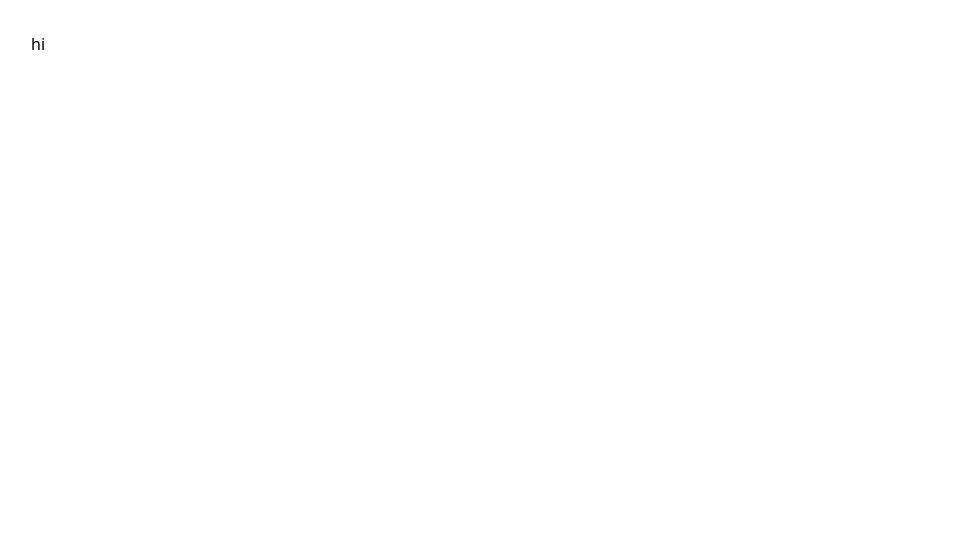
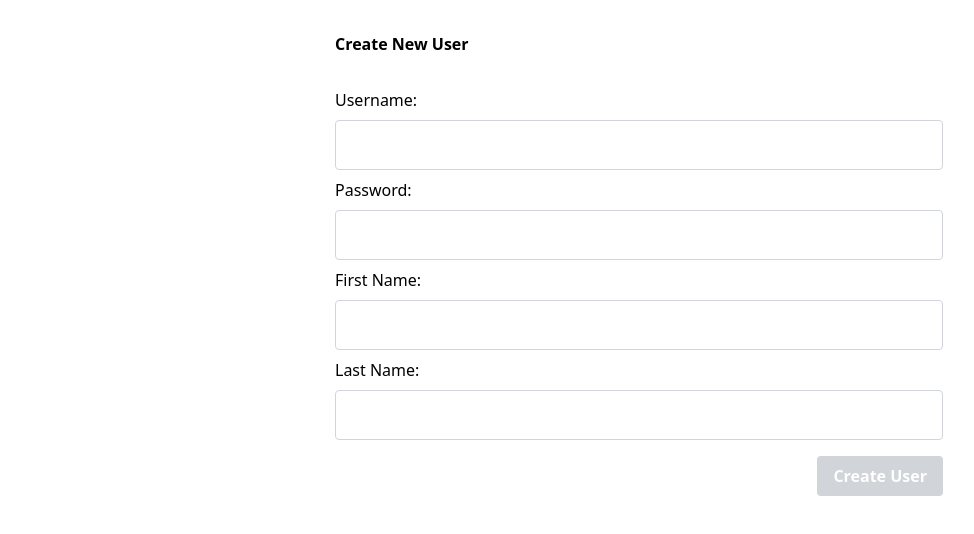
Before and after one commit to Ghatzi/vue-crud-json, a Vue app: page /users/add in a window 1280 px wide. Shown: the top 534 px of the page, without its empty margins (1-975 px from the left). Built offline with nearby package versions, Linux system fonts and the light colour scheme; data requests are answered from the project's data file.

Commit message:
add store

```diff
--- a/data/db.json
+++ b/data/db.json
@@ -2,18 +2,18 @@
   "users": [
     {
       "id": 1,
-      "username": "jondoe222",
-      "password": "!12345",
+      "username": "jondoe123",
+      "password": "12345",
       "firstName": "jon",
-      "lastName": "doe333",
+      "lastName": "doe",
       "isAdmin": true,
       "createdDate": "10/05/2023, 23:04:52",
-      "updatedDate": "10/05/2023, 23:55:14"
+      "updatedDate": "11/05/2023, 16:36:04"
     },
     {
       "id": 2,
-      "username": "janedoe987",
-      "password": "!12345",
+      "username": "janedoe123",
+      "password": "12345",
       "firstName": "jane",
       "lastName": "doe",
       "isAdmin": false,
@@ -22,30 +22,30 @@
     },
     {
       "id": 3,
-      "username": "hgjhjhjh",
-      "password": "jjjjjjjj",
-      "firstName": "ggdg",
-      "lastName": "rerer",
+      "username": "georgehatzi123",
+      "password": "12345",
+      "firstName": "george",
+      "lastName": "hatzi",
       "isAdmin": false,
       "createdDate": "10/05/2023, 23:04:52",
       "updatedDate": "10/05/2023, 23:04:52"
     },
     {
       "id": 4,
-      "username": "aaa",
-      "password": "ssssss",
-      "firstName": "ffff",
-      "lastName": "ggggjjj",
-      "isAdmin": false,
+      "username": "bobbielava",
+      "password": "12345",
+      "firstName": "bobbie",
+      "lastName": "lava",
+      "isAdmin": true,
       "createdDate": "10/05/2023, 23:04:52",
-      "updatedDate": "11/05/2023, 00:01:56"
+      "updatedDate": "11/05/2023, 15:20:39"
     },
     {
       "id": 5,
-      "username": "jjj",
-      "password": "kkk",
-      "firstName": "lll",
-      "lastName": "llll",
+      "username": "ikaroshatzi",
+      "password": "12345",
+      "firstName": "ikaros",
+      "lastName": "hatzi",
       "isAdmin": false,
       "createdDate": "10/05/2023, 23:04:52",
       "updatedDate": "11/05/2023, 13:25:38"
--- a/package.json
+++ b/package.json
@@ -12,6 +12,7 @@
     "@fortawesome/fontawesome-svg-core": "^6.4.0",
     "@fortawesome/free-solid-svg-icons": "^6.4.0",
     "@fortawesome/vue-fontawesome": "^3.0.3",
+    "pinia": "^2.0.36",
     "vue": "^3.2.47",
     "vue-router": "^4.1.6"
   },
--- a/src/features/AddUser.vue
+++ b/src/features/AddUser.vue
@@ -1,7 +1,124 @@
-<script setup lang="ts"></script>
+<script setup lang="ts">
+import { ref, computed, onMounted } from 'vue';
+import { useUsers } from '../store/useUsers';
+
+onMounted(() => {
+  store.fetchUsers();
+});
+
+const store = useUsers();
+
+const username = ref<string>('');
+const password = ref<string>('');
+const firstName = ref<string>('');
+const lastName = ref<string>('');
+const isDisabled = ref<boolean>(true);
+
+const getNewId = computed(() => {
+  return store.getUsersLength + 1;
+});
+
+const handleSubmit = async () => {
+  const date = new Date().toLocaleString();
+
+  const createUser = {
+    id: getNewId.value,
+    username: username.value,
+    password: password.value,
+    firstName: firstName.value,
+    lastName: lastName.value,
+    isAdmin: false,
+    createdDate: date,
+    updatedDate: date
+  };
+
+  const createOptions = {
+    method: 'POST',
+    headers: {
+      'Content-Type': 'application/json'
+    },
+    body: JSON.stringify(createUser)
+  };
+
+  try {
+    await fetch(`http://localhost:5000/users/`, createOptions);
+    store.fetchUsers();
+  } catch (err) {
+    console.log(err);
+  }
+};
+
+const checkIsValidated = () => {
+  if (
+    !username.value ||
+    !password.value ||
+    !firstName.value ||
+    !lastName.value
+  ) {
+    isDisabled.value = true;
+  } else {
+    isDisabled.value = false;
+  }
+};
+</script>
 
 <template>
-  <div>hi</div>
+  <div class="wrapper">
+    <h2>Create New User</h2>
+
+    <form @submit.prevent="handleSubmit">
+      <label htmlFor="username">Username: </label>
+      <input
+        type="text"
+        id="username"
+        v-model="username"
+        @input="checkIsValidated"
+      />
+
+      <label htmlFor="password">Password: </label>
+      <input
+        type="password"
+        id="password"
+        v-model="password"
+        @input="checkIsValidated"
+      />
+
+      <label htmlFor="firstName">First Name: </label>
+      <input
+        type="text"
+        id="firstName"
+        v-model="firstName"
+        @input="checkIsValidated"
+      />
+
+      <label htmlFor="lastName">Last Name: </label>
+      <input
+        type="text"
+        id="lastName"
+        v-model="lastName"
+        @input="checkIsValidated"
+      />
+
+      <div class="flex justify-end mt-2">
+        <button
+          title="Create User"
+          class="btn"
+          :class="isDisabled ? 'btn-gray' : 'btn-blue'"
+          :disabled="isDisabled"
+        >
+          Create User
+        </button>
+      </div>
+    </form>
+  </div>
 </template>
 
-<style lang="postcss" scoped></style>
+<style scoped lang="postcss">
+.wrapper {
+  @apply w-6/12 m-auto;
+
+  h2 {
+    @apply mb-8 font-bold;
+  }
+}
+</style>
--- a/src/features/EditUser.vue
+++ b/src/features/EditUser.vue
@@ -14,6 +14,7 @@ const username = ref<string>('');
 const password = ref<string>('');
 const lastName = ref<string>('');
 const isAdmin = ref<string>('');
+const originalUsername = ref<string>('');
 const isDisabled = ref<boolean>(true);
 
 const getUserById = async () => {
@@ -24,6 +25,7 @@ const getUserById = async () => {
     password.value = data.password;
     lastName.value = data.lastName;
     isAdmin.value = data.isAdmin;
+    originalUsername.value = data.username;
   } catch (err) {
     console.log(err);
   }
@@ -55,9 +57,9 @@ const handleSubmit = async () => {
 
 const checkIsValidated = () => {
   if (
-    username.value === '' ||
-    password.value === '' ||
-    lastName.value === '' ||
+    !username.value ||
+    !password.value ||
+    !lastName.value ||
     Boolean(isAdmin.value) !== Boolean(isAdmin.value)
   ) {
     isDisabled.value = true;
@@ -69,7 +71,7 @@ const checkIsValidated = () => {
 
 <template>
   <div class="wrapper">
-    <h2>Edit {{ username }}</h2>
+    <h2>Edit {{ originalUsername }}</h2>
 
     <form @submit.prevent="handleSubmit">
       <label htmlFor="username">Username: </label>
@@ -104,12 +106,12 @@ const checkIsValidated = () => {
 
       <div class="flex justify-end mt-2">
         <button
-          title="Update"
+          title="Update User"
           class="btn"
           :class="isDisabled ? 'btn-gray' : 'btn-blue'"
           :disabled="isDisabled"
         >
-          Update
+          Update User
         </button>
       </div>
     </form>
--- a/src/features/UserRow.vue
+++ b/src/features/UserRow.vue
@@ -32,7 +32,13 @@ const router = useRouter();
 </template>
 
 <style lang="postcss" scoped>
-table td {
-  padding: 1em 0;
+table {
+  td {
+    @apply py-4;
+  }
+
+  td:not(:first-child) {
+    @apply capitalize;
+  }
 }
 </style>
--- a/src/features/UsersList.vue
+++ b/src/features/UsersList.vue
@@ -56,14 +56,16 @@ const handleDelete = async (id: number) => {
         <th>Delete</th>
       </tr>
     </thead>
-    <tbody class="text-center capitalize">
+    <tbody class="text-center">
       <UserRow :users="users" @handle-delete="handleDelete"></UserRow>
     </tbody>
   </table>
 </template>
 
 <style scoped lang="postcss">
-table th {
-  padding: 1em 0;
+table {
+  th {
+    @apply py-4;
+  }
 }
 </style>
--- a/src/main.ts
+++ b/src/main.ts
@@ -1,7 +1,8 @@
+import { createPinia } from 'pinia';
 import { createApp } from 'vue';
 import App from './App.vue';
 import './assets/css/style.css';
 import router from './router';
 
-const app = createApp(App).use(router);
+const app = createApp(App).use(createPinia()).use(router);
 app.mount('#app');
--- /dev/null
+++ b/src/store/useUsers.ts
@@ -0,0 +1,23 @@
+import { defineStore } from 'pinia';
+
+export const useUsers = defineStore('users', {
+  state: () => ({
+    users: []
+  }),
+  actions: {
+    async fetchUsers() {
+      try {
+        const response = await fetch('http://localhost:5000/users');
+        const data = await response.json();
+        this.users = await data;
+      } catch (err) {
+        console.log(err);
+      }
+    }
+  },
+  getters: {
+    getUsersLength(state) {
+      return state.users.length;
+    }
+  }
+});
```
Also changed, not shown: 1 other file (tests, documents, lock files or other folders).
